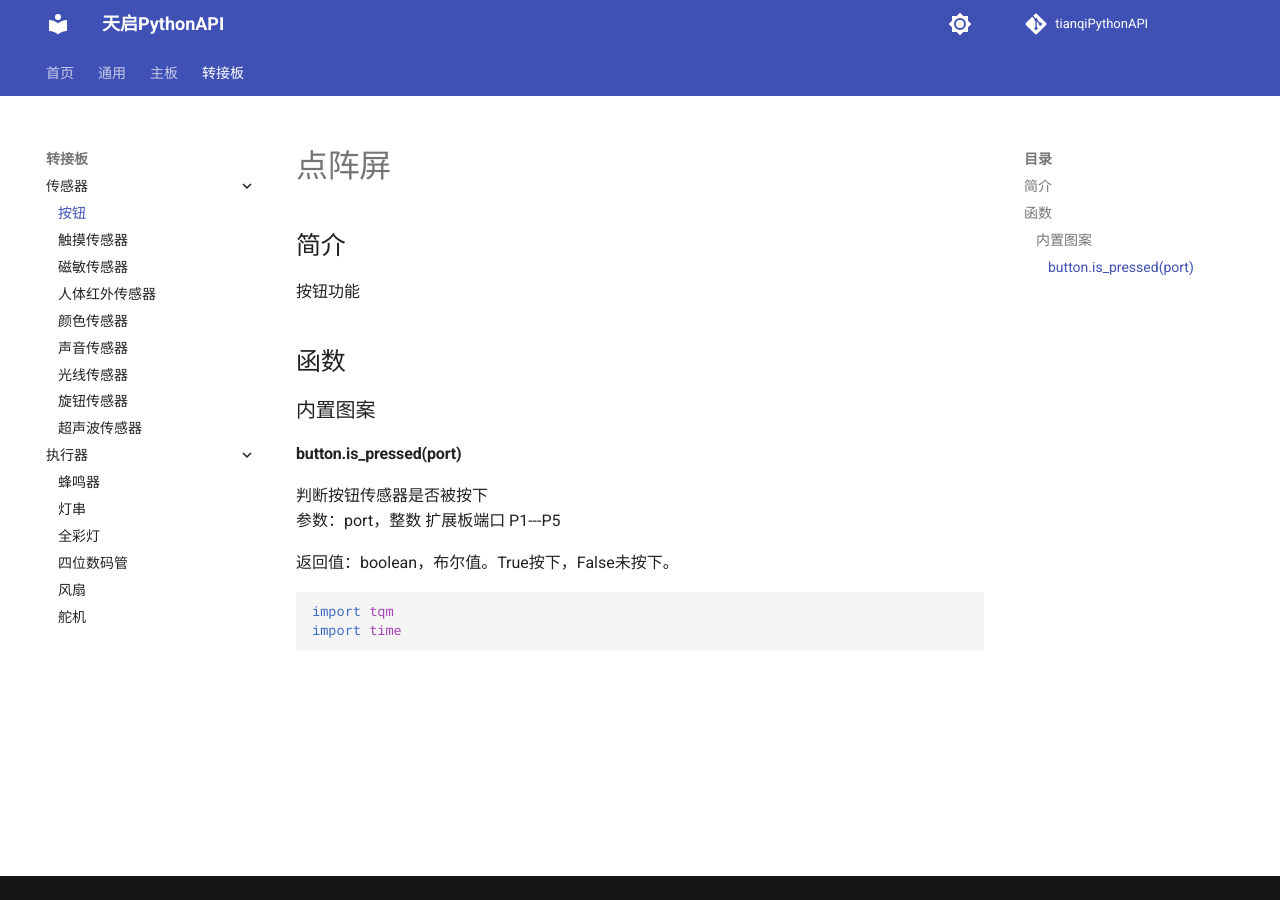
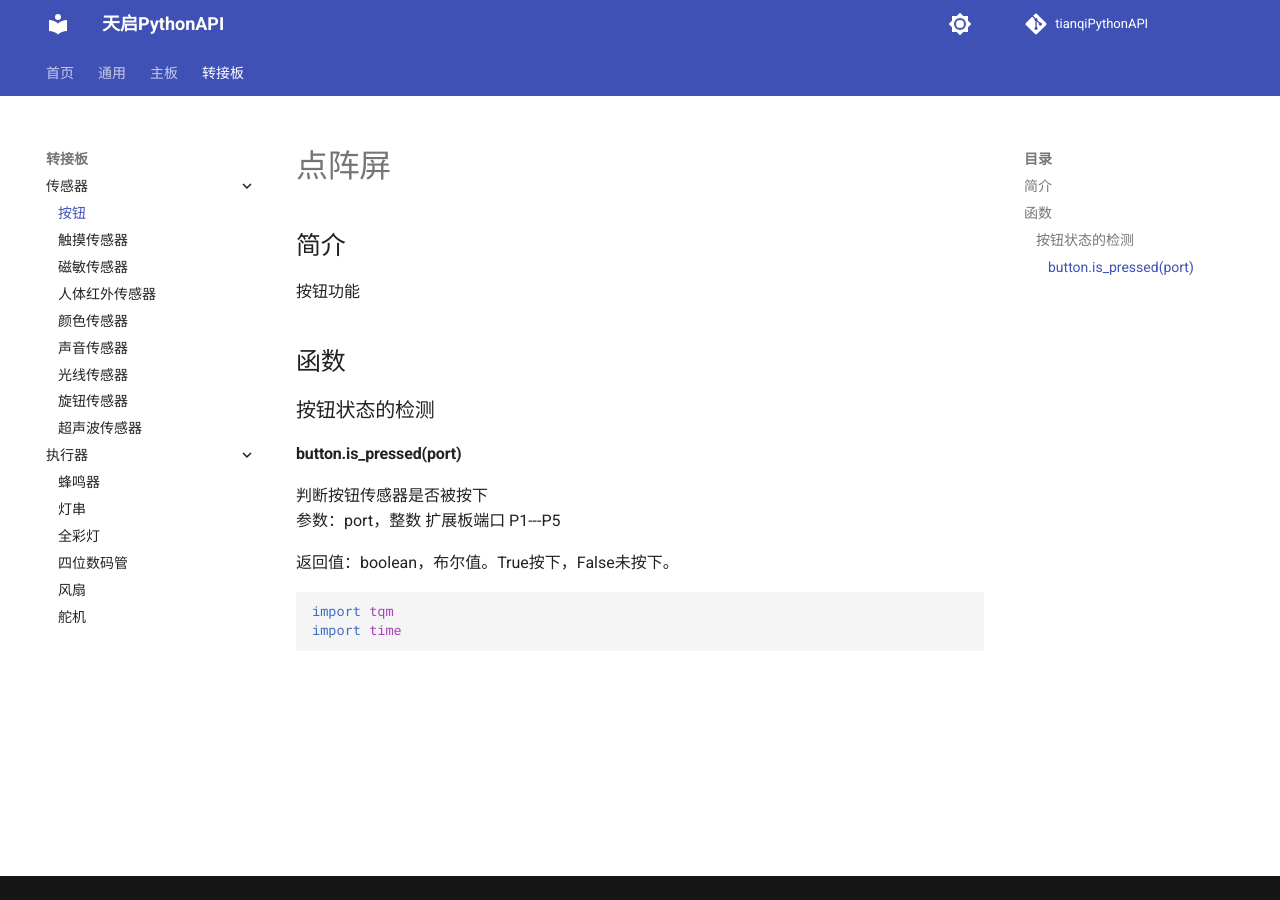
Before and after one commit to rdhuht/tqwiki, an MkDocs documentation site: the page built from docs/Python/tq_e1/button.md, in a window 1280 px wide. Built offline with MkDocs 1.6.1 and Material for MkDocs 9.7.7, drawn with Linux system fonts in a browser that asks for light colours; comment, search, counter and statistics services are not loaded.

Commit message:
Update button.md

```diff
--- a/docs/Python/tq_e1/button.md
+++ b/docs/Python/tq_e1/button.md
@@ -6,7 +6,7 @@
 
 ## 函数
 
-### 内置图案
+### 按钮状态的检测
 
 #### button.is_pressed(port)
 
```
